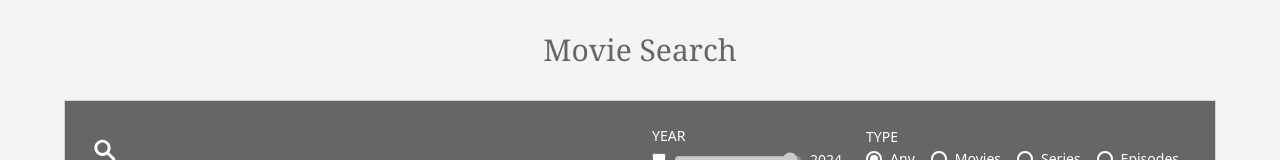
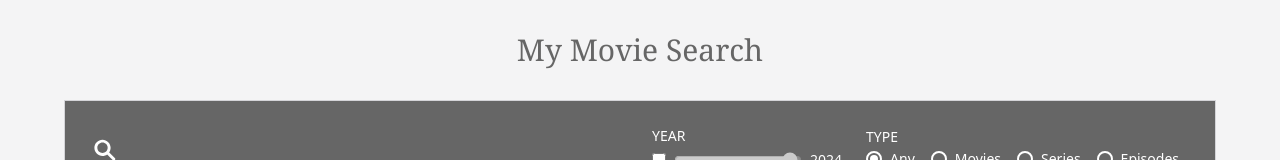
Before and after one commit to GreyMilton/omdb-api-search, a Vue app: page / in a window 1280 px wide. Shown: the top 160 px of the page. Built offline with nearby package versions, Linux system fonts and the light colour scheme.

Commit message:
OMDB-15: use .env variable to set app name

```diff
--- a/src/App.vue
+++ b/src/App.vue
@@ -7,6 +7,11 @@ import StatusBar from './components/StatusBar.vue';
 import SearchResults from './components/SearchResults.vue';
 import MovieDetails from './components/MovieDetails.vue';
 import MovieWatchlist from './components/MovieWatchlist.vue';
+
+/**
+ * The name of the app. Displayed in the main heading of the page.
+ */
+const appName = import.meta.env.VITE_APP_NAME;
 
 /**
  * The default status message displayed when the application is ready to search.
@@ -304,7 +309,7 @@ function closeWatchlist() {
   <!-- Header Section -->
   <header class="bg-zinc-100">
     <h1 class="p-8 text-center font-serif text-3xl text-omdb-grey">
-      Movie Search
+      {{ appName }}
     </h1>
   </header>
 
--- a/src/main.js
+++ b/src/main.js
@@ -4,3 +4,5 @@ import { createApp } from 'vue';
 import App from './App.vue';
 
 createApp(App).mount('#app');
+
+document.title = import.meta.env.VITE_APP_NAME || 'Movie Search';
```
Also changed, not shown: 1 other file (tests, documents, lock files or other folders).
